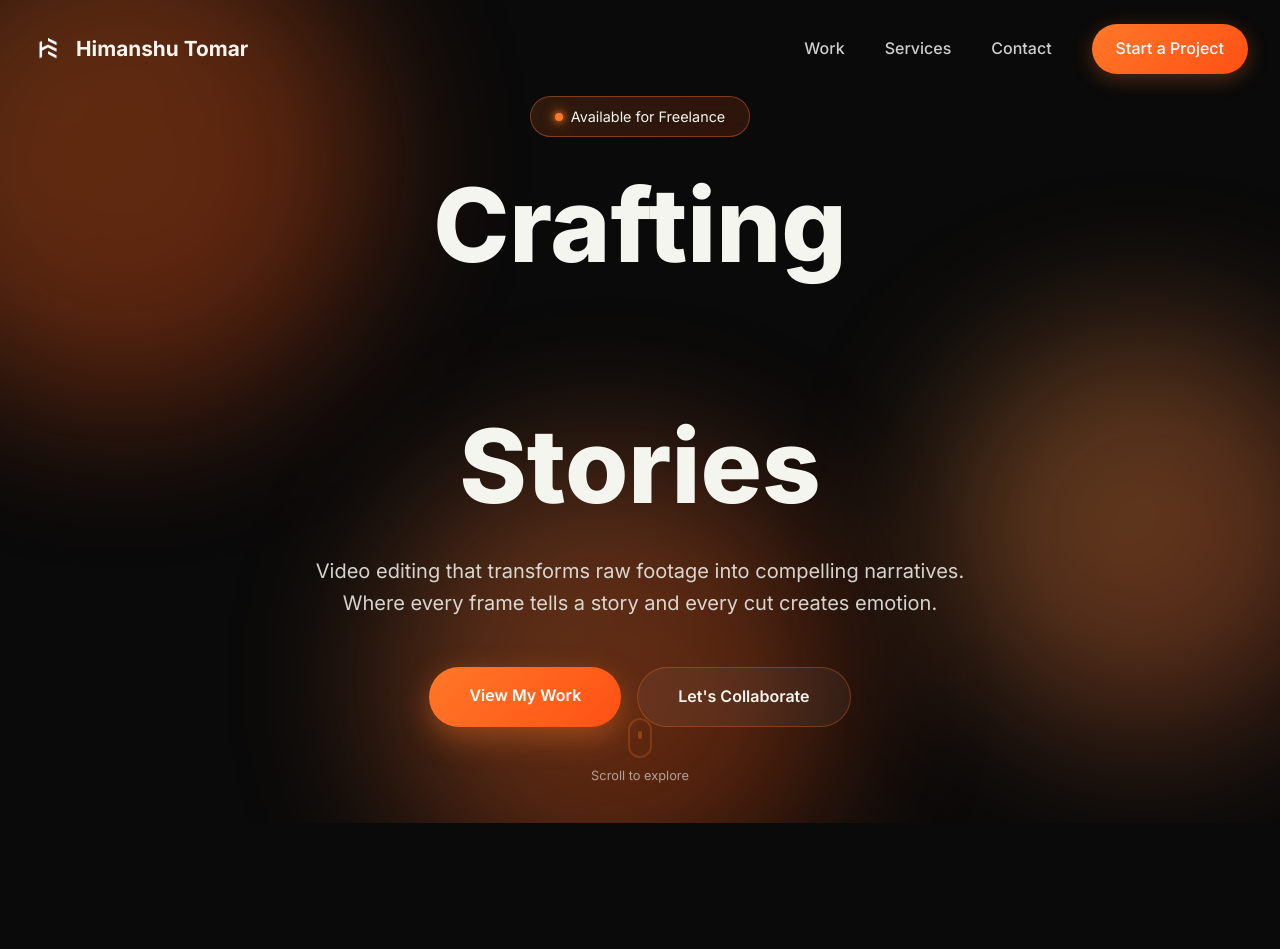
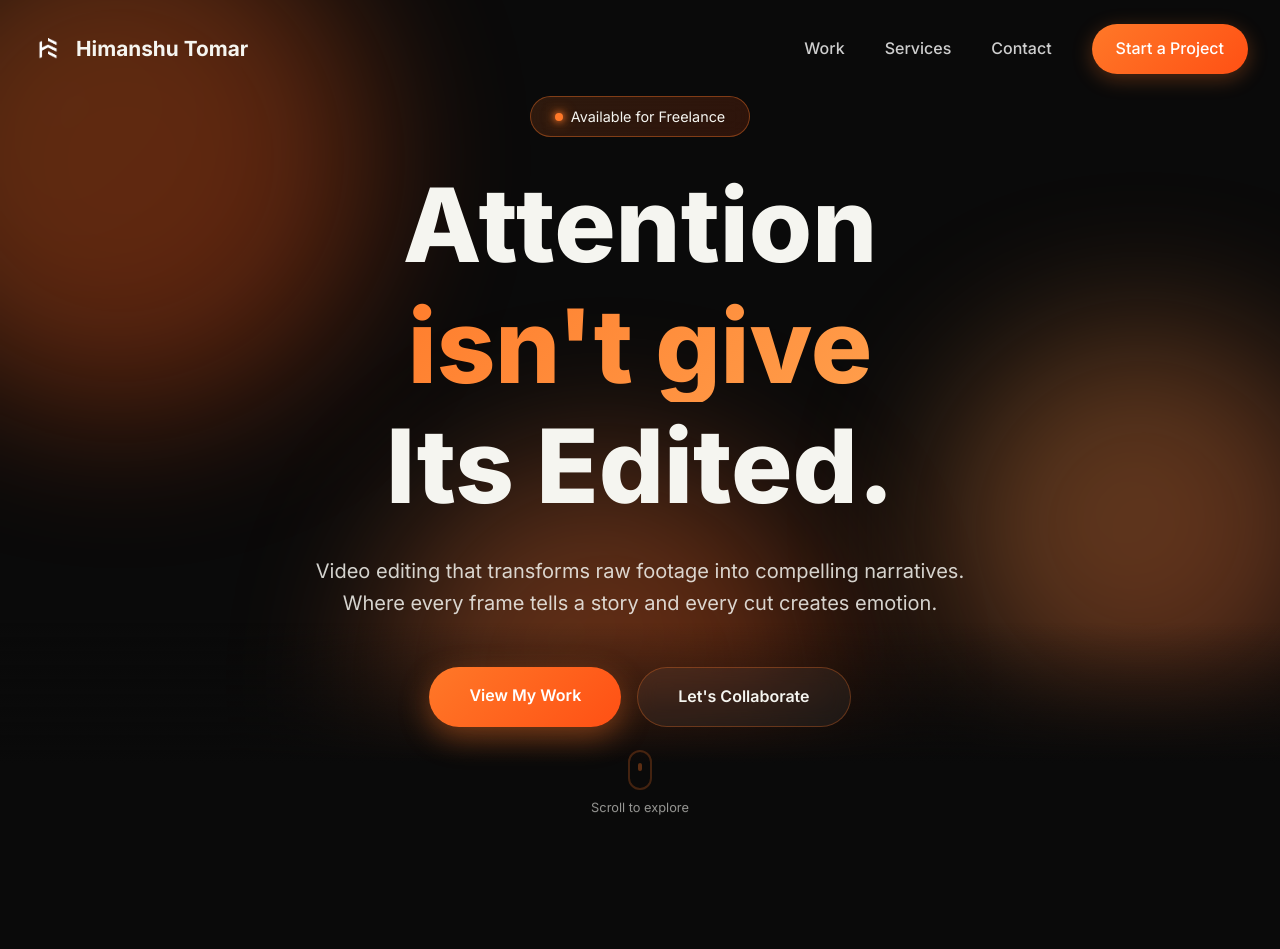
Before and after one commit to Himanshu10299/Video_editing_portfolio, a React (Vite) app in the folder portfolio/: page / in a window 1280 px wide. Shown: the top 949 px of the page. Built offline with nearby package versions, Linux system fonts and the light colour scheme; no server answers.

Commit message:
home-work transition and text issue fix

```diff
--- a/portfolio/src/components/Hero.css
+++ b/portfolio/src/components/Hero.css
@@ -25,6 +25,17 @@
   filter: blur(80px);
   opacity: 0.35;
   animation: float 20s ease-in-out infinite;
+}
+
+.hero-transition {
+  position: absolute;
+  bottom: 0;
+  left: 0;
+  width: 100%;
+  height: 200px;
+  background: linear-gradient(180deg, rgba(10, 10, 10, 0) 0%, #0a0a0a 70%);
+  pointer-events: none;
+  z-index: 0;
 }
 
 .orb-1 {
@@ -169,7 +180,7 @@
   -webkit-text-fill-color: transparent;
   background-clip: text;
   background-size: 200% auto;
-  animation: shimmer 3s linear infinite;
+  /* animation: shimmer 3s linear infinite; */
 }
 
 @keyframes shimmer {
@@ -262,7 +273,7 @@
 
 .scroll-indicator {
   position: absolute;
-  bottom: 2rem;
+  bottom: 0rem;
   display: flex;
   flex-direction: column;
   align-items: center;
--- a/portfolio/src/components/Hero.jsx
+++ b/portfolio/src/components/Hero.jsx
@@ -45,9 +45,9 @@ const Hero = () => {
         </div>
 
         <h1 className="hero-title">
-          <span className="title-line">Crafting</span>
-          <span className="title-line highlight">Cinematic</span>
-          <span className="title-line">Stories</span>
+          <span className="title-line">Attention</span>
+          <span className="title-line highlight">isn't give</span>
+          <span className="title-line">Its Edited.</span>
         </h1>
 
         <p className="hero-subtitle">
@@ -83,6 +83,7 @@ const Hero = () => {
           </div>
         )}
       </div>
+      <div className="hero-transition" aria-hidden="true"></div>
 
       <div className="scroll-indicator">
         <div className="mouse">
```
